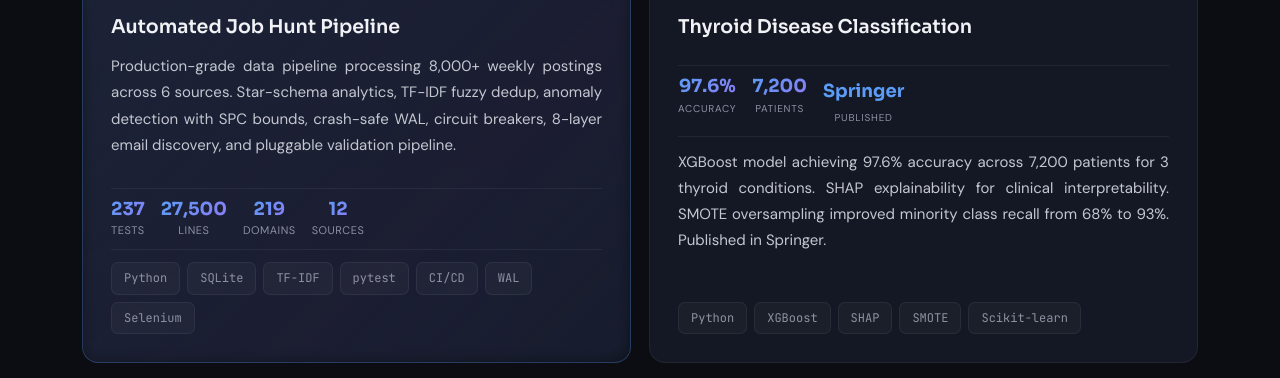
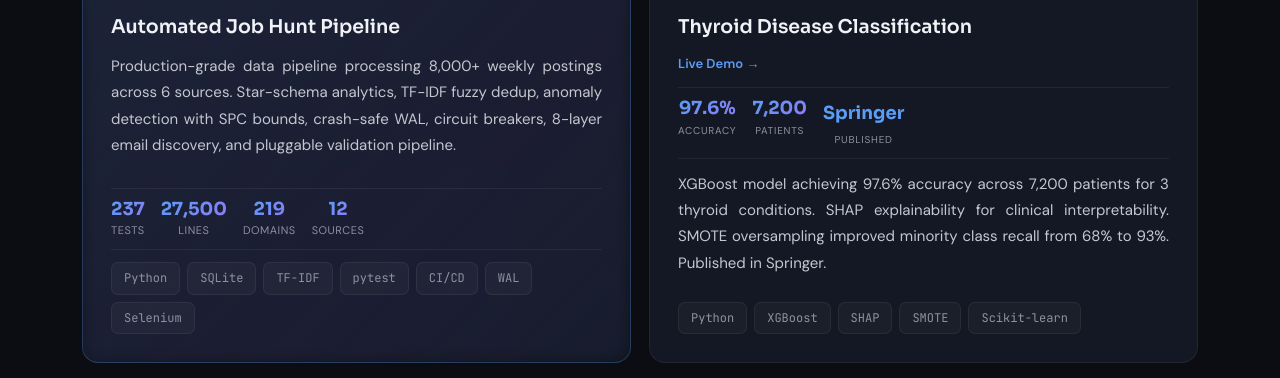
Before and after one commit to prasad0411/Prasad-Portfolio, a website: page index.html in a window 1280 px wide. Shown: the part 2507-2885 px from the top of the page. Drawn offline with Linux system fonts and the light colour scheme.

Commit message:
feat: add thyroid live demo link to portfolio

```diff
--- a/index.html
+++ b/index.html
@@ -258,6 +258,7 @@
                 ></a>
               </div>
               <p class="proj-title">Thyroid Disease Classification</p>
+              <a href="https://thyroid-disease-classification.streamlit.app/" target="_blank" style="font-size:13px;font-weight:600;color:var(--accent);text-decoration:none;">Live Demo →</a>
               <div class="proj-stats-row">
                 <div class="proj-stat-item"><span class="proj-stat-num pub-val">97.6%</span><span class="proj-stat-label">Accuracy</span></div>
                 <div class="proj-stat-item"><span class="proj-stat-num pub-val">7,200</span><span class="proj-stat-label">Patients</span></div>
```
